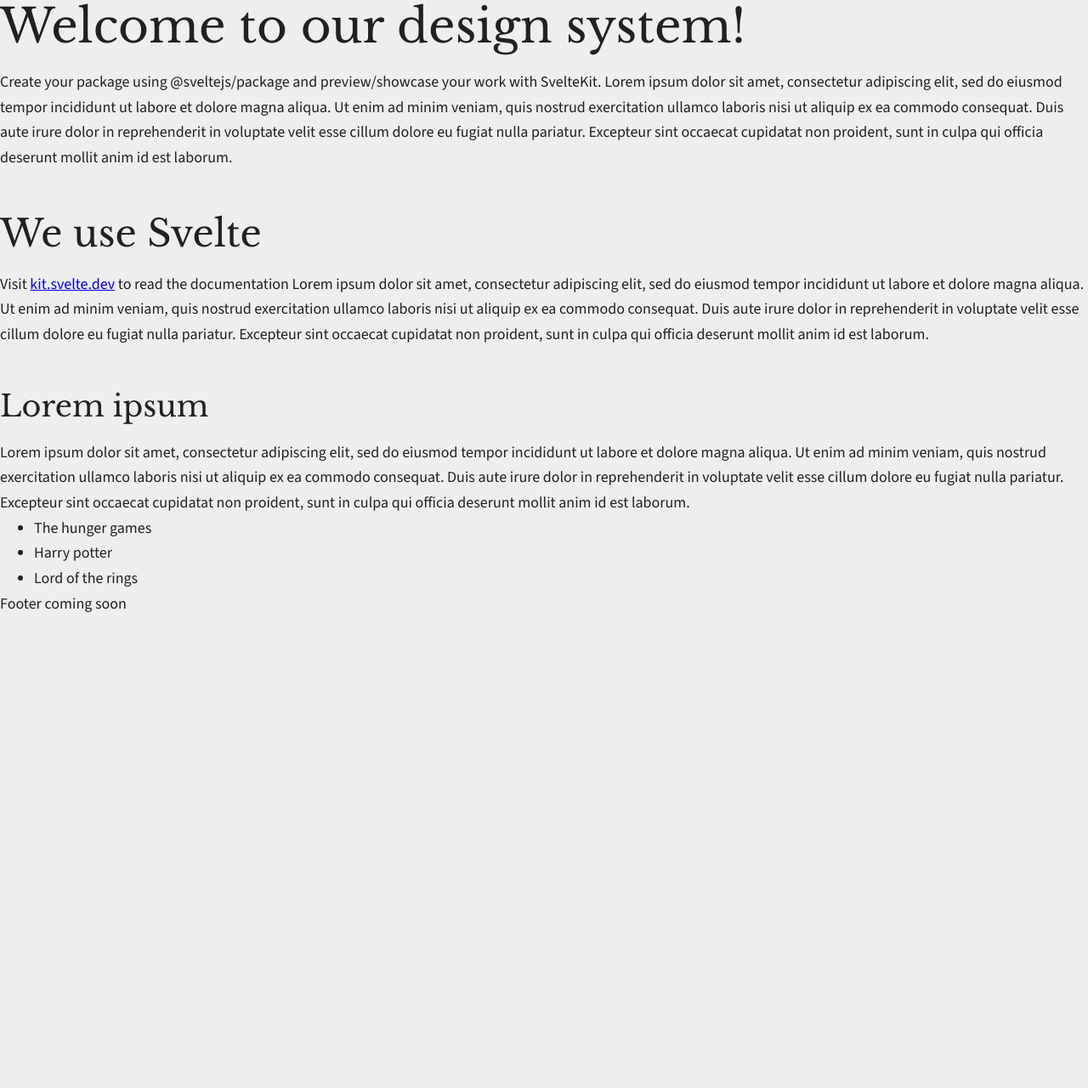
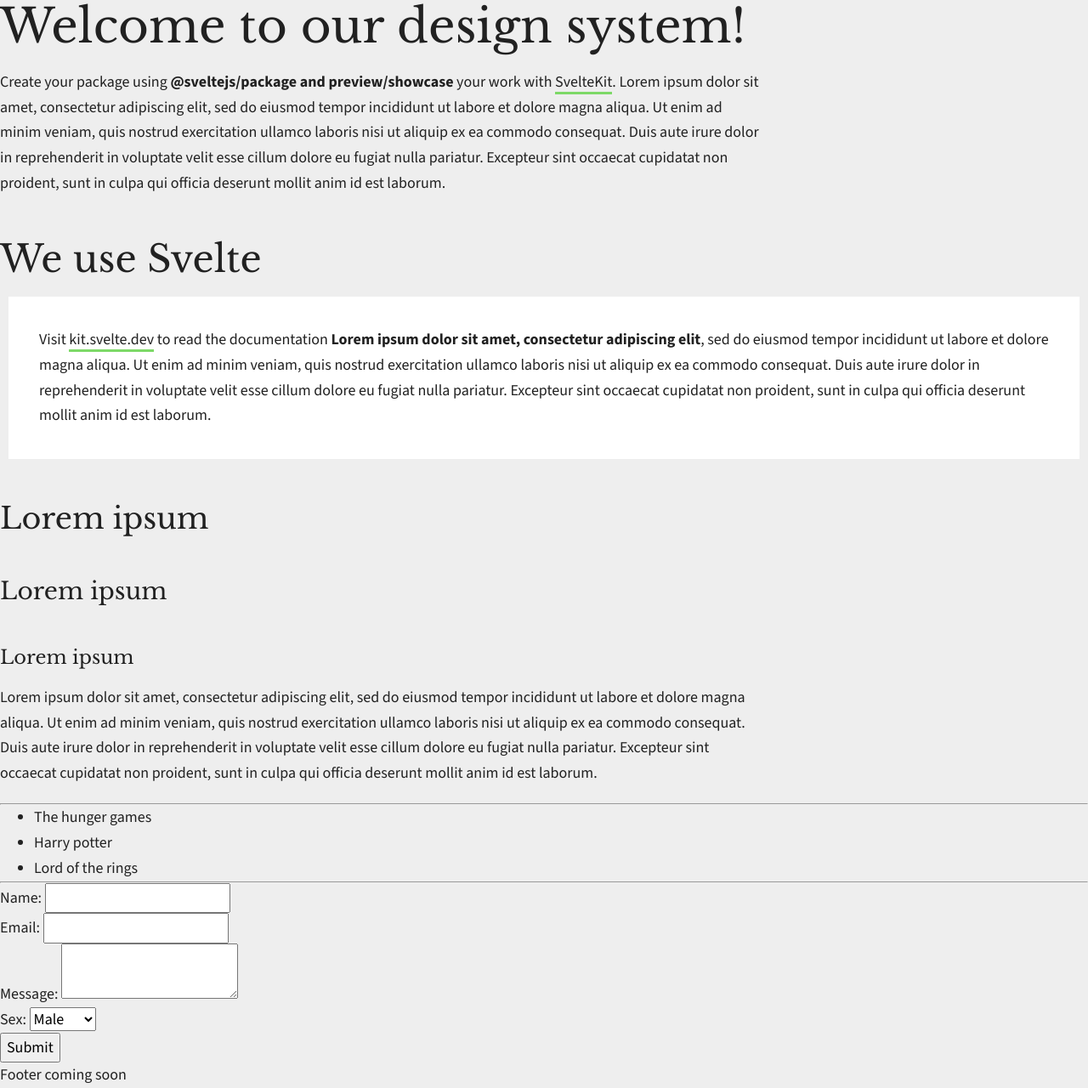
Before and after one commit to dejanvasic85/design, a SvelteKit app: page / in a window 1280 px wide. Shown: the whole page at 85% size. Before the commit the page ends 800 px from the top, so only its background shows below. Built offline with nearby package versions, Linux system fonts and the light colour scheme.

Commit message:
Adding kitchen sink and block quote styling

```diff
--- a/src/app.html
+++ b/src/app.html
@@ -7,6 +7,6 @@
 		%sveltekit.head%
 	</head>
 	<body data-sveltekit-preload-data="hover">
-		%sveltekit.body%
+		<div>%sveltekit.body%</div>
 	</body>
 </html>
--- a/src/routes/+page.svelte
+++ b/src/routes/+page.svelte
@@ -1,26 +1,29 @@
 <h1>Welcome to our design system!</h1>
 
 <p>
-	Create your package using @sveltejs/package and preview/showcase your work with SvelteKit. Lorem
-	ipsum dolor sit amet, consectetur adipiscing elit, sed do eiusmod tempor incididunt ut labore et
-	dolore magna aliqua. Ut enim ad minim veniam, quis nostrud exercitation ullamco laboris nisi ut
-	aliquip ex ea commodo consequat. Duis aute irure dolor in reprehenderit in voluptate velit esse
-	cillum dolore eu fugiat nulla pariatur. Excepteur sint occaecat cupidatat non proident, sunt in
-	culpa qui officia deserunt mollit anim id est laborum.
+	Create your package using <strong>@sveltejs/package and preview/showcase</strong> your work with
+	<a href="https://kit.svelte.dev">SvelteKit</a>. Lorem ipsum dolor sit amet, consectetur adipiscing
+	elit, sed do eiusmod tempor incididunt ut labore et dolore magna aliqua. Ut enim ad minim veniam,
+	quis nostrud exercitation ullamco laboris nisi ut aliquip ex ea commodo consequat. Duis aute irure
+	dolor in reprehenderit in voluptate velit esse cillum dolore eu fugiat nulla pariatur. Excepteur
+	sint occaecat cupidatat non proident, sunt in culpa qui officia deserunt mollit anim id est
+	laborum.
 </p>
 
 <h2>We use Svelte</h2>
 
-<p>
-	Visit <a href="https://kit.svelte.dev">kit.svelte.dev</a> to read the documentation Lorem ipsum dolor
-	sit amet, consectetur adipiscing elit, sed do eiusmod tempor incididunt ut labore et dolore magna aliqua.
-	Ut enim ad minim veniam, quis nostrud exercitation ullamco laboris nisi ut aliquip ex ea commodo consequat.
-	Duis aute irure dolor in reprehenderit in voluptate velit esse cillum dolore eu fugiat nulla pariatur.
-	Excepteur sint occaecat cupidatat non proident, sunt in culpa qui officia deserunt mollit anim id est
-	laborum.
-</p>
+<blockquote>
+	Visit <a href="https://kit.svelte.dev">kit.svelte.dev</a> to read the documentation
+	<strong>Lorem ipsum dolor sit amet, consectetur adipiscing elit</strong>, sed do eiusmod tempor
+	incididunt ut labore et dolore magna aliqua. Ut enim ad minim veniam, quis nostrud exercitation
+	ullamco laboris nisi ut aliquip ex ea commodo consequat. Duis aute irure dolor in reprehenderit in
+	voluptate velit esse cillum dolore eu fugiat nulla pariatur. Excepteur sint occaecat cupidatat non
+	proident, sunt in culpa qui officia deserunt mollit anim id est laborum.
+</blockquote>
 
 <h3>Lorem ipsum</h3>
+<h4>Lorem ipsum</h4>
+<h5>Lorem ipsum</h5>
 
 <p>
 	Lorem ipsum dolor sit amet, consectetur adipiscing elit, sed do eiusmod tempor incididunt ut
@@ -29,9 +32,39 @@
 	esse cillum dolore eu fugiat nulla pariatur. Excepteur sint occaecat cupidatat non proident, sunt
 	in culpa qui officia deserunt mollit anim id est laborum.
 </p>
+<hr />
 
 <ul>
 	<li>The hunger games</li>
 	<li>Harry potter</li>
 	<li>Lord of the rings</li>
 </ul>
+
+<hr />
+
+<form>
+	<div>
+		<label for="name">Name:</label>
+		<input type="text" id="name" name="name" />
+	</div>
+
+	<div>
+		<label for="email">Email:</label>
+		<input type="email" id="email" name="email" />
+	</div>
+
+	<div>
+		<label for="number">Message:</label>
+		<textarea id="number" name="number"></textarea>
+	</div>
+
+	<div>
+		<label for="sex">Sex:</label>
+		<select id="sex">
+			<option value="Male">Male</option>
+			<option value="Female">Female</option>
+		</select>
+	</div>
+
+	<button type="submit">Submit</button>
+</form>
--- a/src/style.css
+++ b/src/style.css
@@ -1,6 +1,9 @@
 @import url('https://fonts.googleapis.com/css2?family=Libre+Baskerville:ital,wght@0,400;0,700;1,400&family=Source+Sans+3:ital,wght@0,200..900;1,200..900&display=swap');
 
 :root {
+	--white: #fff;
+	--black: #333;
+
 	/* Base colours */
 	--blue-100: #dfe5fd;
 	--blue-200: #c0cbfc;
@@ -89,7 +92,21 @@ body {
 }
 
 p {
-	font-size: 1em;
+	margin-bottom: 1.15rem;
+	max-width: 50em;
+}
+
+p a,
+blockquote a {
+	color: var(--text-color);
+	text-decoration: none;
+	border-bottom: 3px solid var(--green-400);
+}
+
+blockquote {
+	background-color: var(--white);
+	padding: 2em;
+	margin: 10px;
 }
 
 .dark {
```
